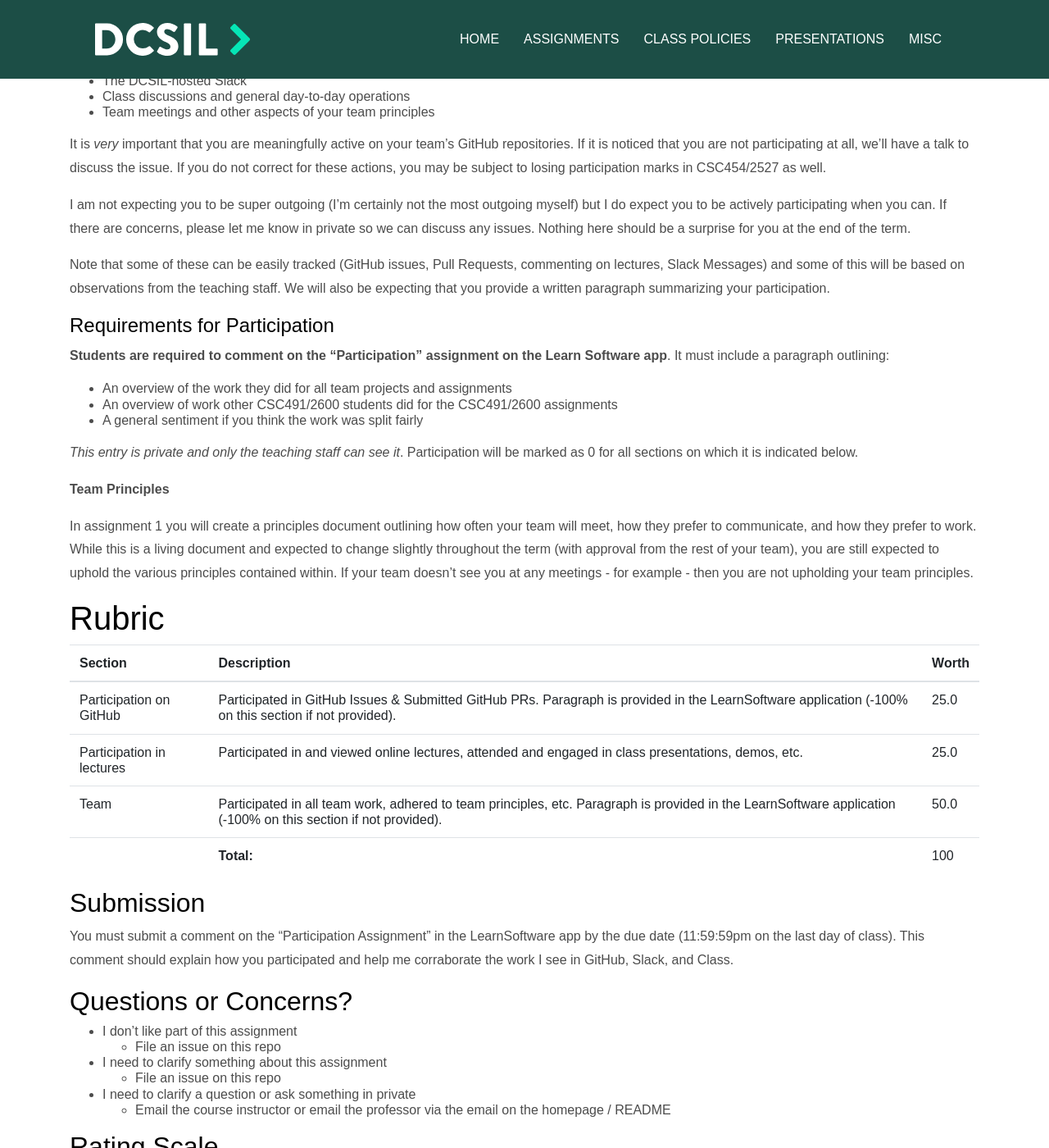
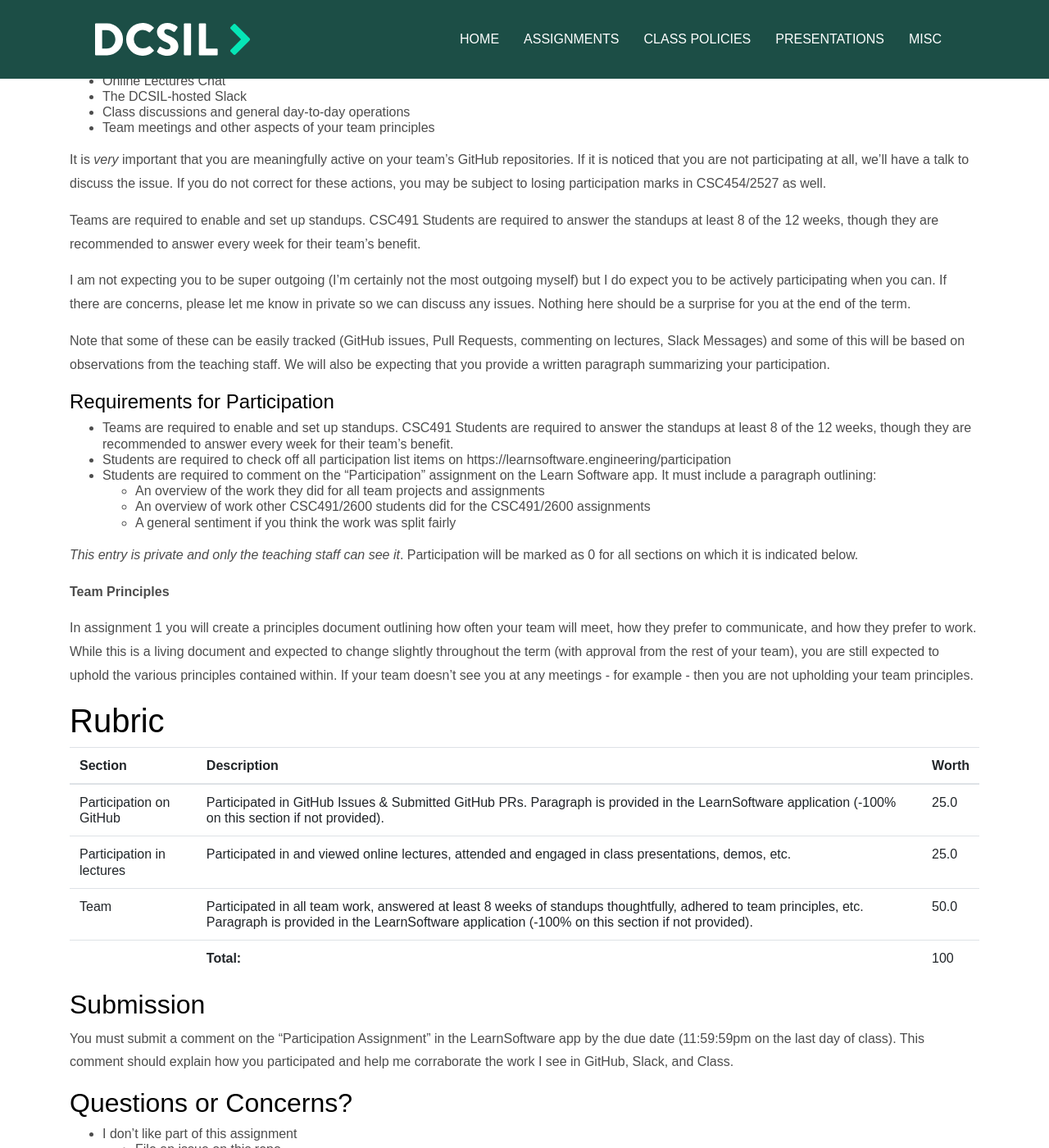
Before and after one commit to dcsil/CSC491, a Jekyll site: the page built from assignments/participation.md, in a window 1280 px wide and 1400 px high, scrolled down 277 px. Shown: the whole window at 82% size. Built offline with Jekyll 4.4.1, drawn with Linux system fonts in a browser that asks for light colours; our own code applies the rules of GitHub Pages for plain Markdown files.

Commit message:
Update participation assignment

```diff
--- a/assignments.yml
+++ b/assignments.yml
@@ -172,7 +172,7 @@ user:
       worth: 25.0
     - section: Team
       description: |
-        Participated in all team work, adhered to team principles, etc. Paragraph is provided in the LearnSoftware application (-100% on this section if not provided).
+        Participated in all team work, answered at least 8 weeks of standups thoughtfully, adhered to team principles, etc. Paragraph is provided in the LearnSoftware application (-100% on this section if not provided).
       worth: 50.0
     due_date: "2021-12-09T23:59:59-05:00"
     position: 7
--- a/assignments/participation.md
+++ b/assignments/participation.md
@@ -5,6 +5,7 @@ Participation is an important aspect of this course. As the course is a very exp
 You are expected to be active in the following:
 
 - GitHub Issues for your team
+- Team Standups via the LearnSoftware app
 - Contributing (commits and PRs) to the repositories your team creates (it doesn't have to be all of them if you make multiple!)
 - Online Lectures Chat
 - The DCSIL-hosted Slack
@@ -13,15 +14,19 @@ You are expected to be active in the following:
 
 It is _very_ important that you are meaningfully active on your team's GitHub repositories. If it is noticed that you are not participating at all, we'll have a talk to discuss the issue. If you do not correct for these actions, you may be subject to losing participation marks in CSC454/2527 as well.
 
+Teams are required to enable and set up standups. CSC491 Students are required to answer the standups at least 8 of the 12 weeks, though they are recommended to answer every week for their team's benefit.
+
 I am not expecting you to be super outgoing (I'm certainly not the most outgoing myself) but I do expect you to be actively participating when you can. If there are concerns, please let me know in private so we can discuss any issues. Nothing here should be a surprise for you at the end of the term.
 
 Note that some of these can be easily tracked (GitHub issues, Pull Requests, commenting on lectures, Slack Messages) and some of this will be based on observations from the teaching staff. We will also be expecting that you provide a written paragraph summarizing your participation.
 #### Requirements for Participation
 
-**Students are required to comment on the "Participation" assignment on the Learn Software app**. It must include a paragraph outlining:
-- An overview of the work they did for all team projects and assignments
-- An overview of work other CSC491/2600 students did for the CSC491/2600 assignments
-- A general sentiment if you think the work was split fairly
+- Teams are required to enable and set up standups. CSC491 Students are required to answer the standups at least 8 of the 12 weeks, though they are recommended to answer every week for their team's benefit.
+- Students are required to check off all participation list items on https://learnsoftware.engineering/participation
+- Students are required to comment on the "Participation" assignment on the Learn Software app. It must include a paragraph outlining:
+  - An overview of the work they did for all team projects and assignments
+  - An overview of work other CSC491/2600 students did for the CSC491/2600 assignments
+  - A general sentiment if you think the work was split fairly
 
 _This entry is private and only the teaching staff can see it_. Participation will be marked as 0 for all sections on which it is indicated below.
 
@@ -35,9 +40,9 @@ In assignment 1 you will create a principles document outlining how often your t
 
 | Section | Description | Worth |
 | --- | --- | --- |
-| Participation on GitHub | Participated in GitHub Issues & Submitted GitHub PRs. Paragraph is provided in the LearnSoftware application (-100% on this section if not provided).  | 25.0 |
+| Participation on GitHub | Participated in GitHub Issues & Submitted GitHub PRs. Paragraph is provided in the LearnSoftware application (-100% on this section if not provided). | 25.0 |
 | Participation in lectures | Participated in and viewed online lectures, attended and engaged in class presentations, demos, etc. | 25.0 |
-| Team | Participated in all team work, adhered to team principles, etc. Paragraph is provided in the LearnSoftware application (-100% on this section if not provided).  | 50.0 |
+| Team | Participated in all team work, answered at least 8 weeks of standups thoughtfully, adhered to team principles, etc. Paragraph is provided in the LearnSoftware application (-100% on this section if not provided). | 50.0 |
 | | **Total:** | 100 |
 
  <!-- RUBRIC END -->
```
Also changed, not shown: assignments/a3.md (+1 -1 lines), assignments/a5.md (+3 -3 lines).
